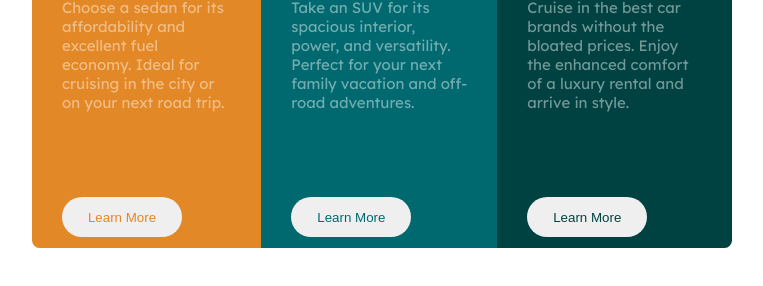
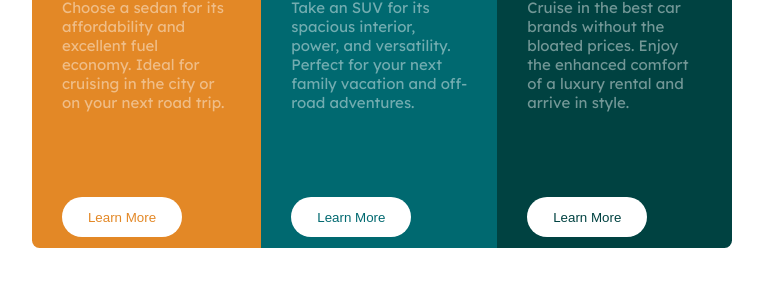
Before and after one commit to valli450/3column, a plain HTML site: page index.html in a window 1280 px wide. Shown: the part 352-638 px from the top of the page, without its empty margins (258-1021 px from the left). Drawn offline with Linux system fonts and the light colour scheme.

Commit message:
Update style.css

```diff
--- a/style.css
+++ b/style.css
@@ -65,6 +65,7 @@ body{
 
 .raz {
     color: hsl(31, 77%, 52%);
+    background-color: white;
 }
 
 .raz:hover{
@@ -76,6 +77,7 @@ body{
 
 .dv {
     color: hsl(184, 100%, 22%);
+    background-color: white;
 }
 
 .dv:hover {
@@ -87,6 +89,7 @@ body{
 
 .tr {
     color: hsl(179, 100%, 13%);
+    background-color: white;
 }
 
 .tr:hover{
```
